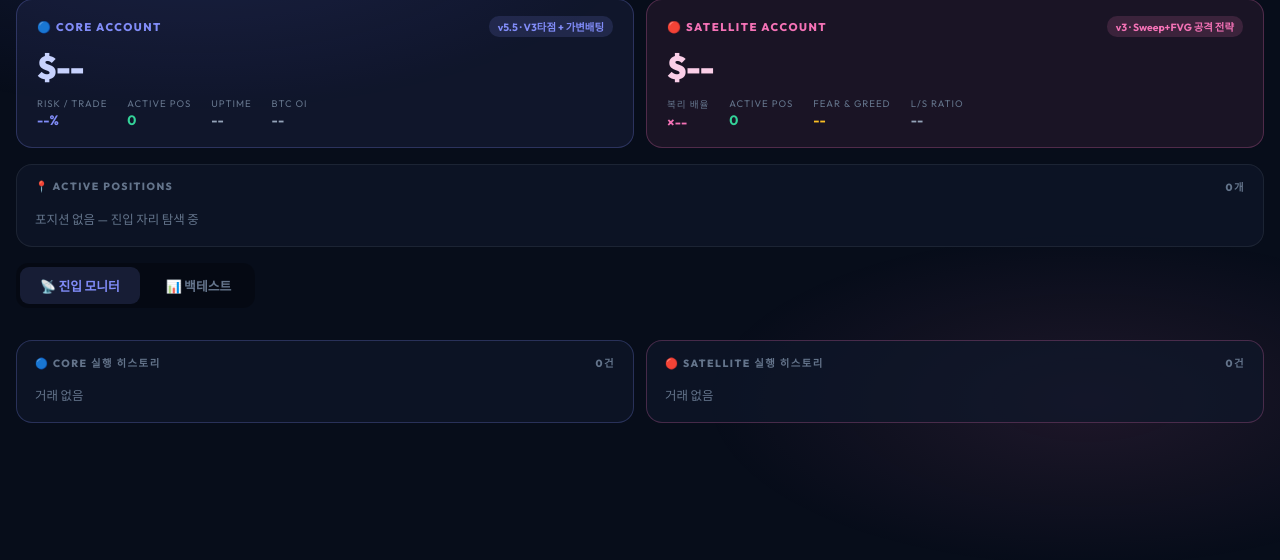
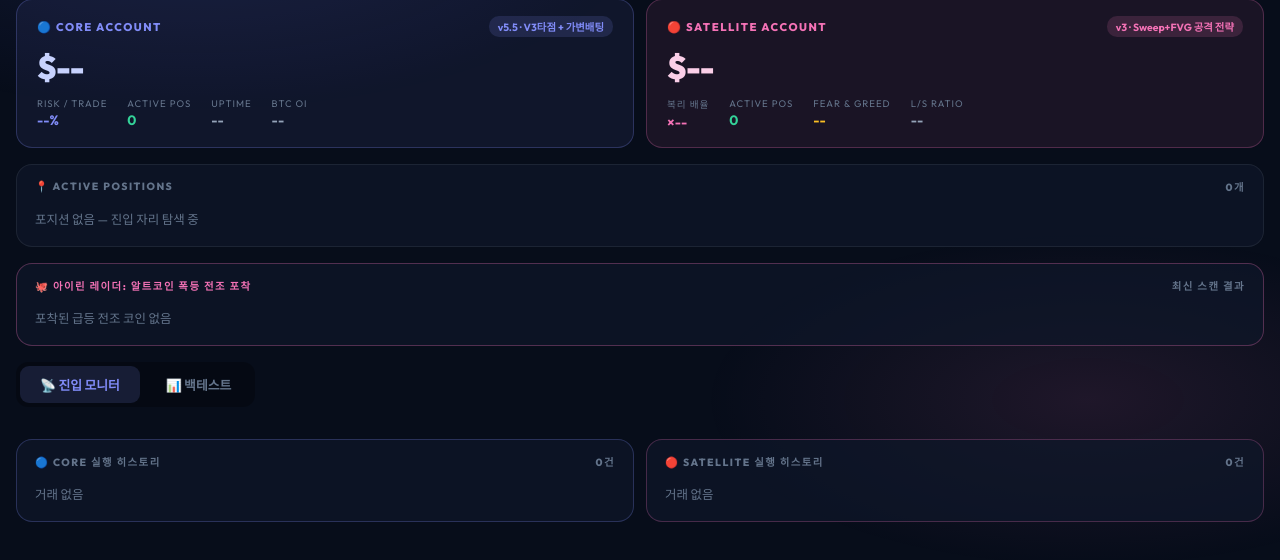
Before and after one commit to LEODIO2026/irene-bot, a Python web app: template execution/templates/dashboard.html in a window 1280 px wide. Shown: the part 240-800 px from the top of the page. Run offline with Jinja, Linux system fonts and the light colour scheme; the template is opened without the code that fills it, so the values that code supplies are empty.

Commit message:
feat: 대시보드 UI 알트코인 급등주 섹션 추가

```diff
--- a/execution/templates/dashboard.html
+++ b/execution/templates/dashboard.html
@@ -402,6 +402,17 @@ tr td:last-child  { border-radius:0 8px 8px 0; }
   </div>
   <div id="posList" class="pos-list">
     <div class="pos-empty">포지션 없음 — 진입 자리 탐색 중</div>
+  </div>
+</div>
+
+<!-- ── 알트코인 급등 레이더 ── -->
+<div class="pos-panel" style="border-color:rgba(244,114,182,0.3);">
+  <div class="panel-title" style="color:var(--sat);">
+    <span>🐙 아이린 레이더: 알트코인 폭등 전조 포착</span>
+    <span style="color:var(--muted);font-size:1em;">최신 스캔 결과</span>
+  </div>
+  <div id="altcoinPumpList" class="pos-list">
+    <div class="pos-empty">포착된 급등 전조 코인 없음</div>
   </div>
 </div>
 
@@ -824,6 +835,26 @@ async function update() {
     document.getElementById('coreLogCount').textContent = coreLogs.length + '건';
     document.getElementById('satLogCount').textContent  = satLogs.length  + '건';
 
+    // 알트코인 급등주
+    const pumps = d.altcoin_pumps || [];
+    const pumpListEl = document.getElementById('altcoinPumpList');
+    if (pumpListEl) {
+      pumpListEl.innerHTML = pumps.length
+        ? pumps.map(p => `
+          <div class="pos-card" style="border-color:rgba(244,114,182,0.3);background:rgba(244,114,182,0.03);flex-direction:column;align-items:flex-start;gap:6px;padding:12px;min-width:280px;">
+            <div style="display:flex;justify-content:space-between;width:100%;align-items:center;">
+              <span style="font-weight:900;color:#fbcfe8;font-size:1em;">#${p.symbol.split('/')[0]}</span>
+              <span style="font-size:0.75em;font-weight:800;color:var(--yellow);background:rgba(251,191,36,0.1);padding:2px 6px;border-radius:6px;">🔥 ${p.score}점</span>
+            </div>
+            <div style="font-size:0.65em;color:var(--muted);">${p.time} 포착</div>
+            <div style="display:flex;flex-direction:column;gap:4px;margin-top:4px;width:100%;">
+              ${p.reasons.map(r => `<span style="font-size:0.7em;color:var(--text);white-space:normal;line-height:1.3;">• ${r}</span>`).join('')}
+            </div>
+          </div>
+        `).join('')
+        : '<div class="pos-empty">포착된 급등 전조 코인 없음</div>';
+    }
+
   } catch(e) { console.error('update error:', e); }
 }
 
--- a/execution/tv_bridge.py
+++ b/execution/tv_bridge.py
@@ -160,7 +160,8 @@ class TVBridge:
                 'killzone': _get_killzone(),
                 'kz_times': _get_kst_killzone_times(),
                 'backtest_status': self.backtest_status,
-                'pending_proposals': self.agent.status.get('pending_proposals', {})
+                'pending_proposals': self.agent.status.get('pending_proposals', {}),
+                'altcoin_pumps': getattr(self.agent.altcoin_scanner, 'latest_pumps', [])
             })
 
         @self.app.route('/dashboard', methods=['GET'])
```
Also changed, not shown: analysis/altcoin_pump_scanner.py (+14 -2 lines).
